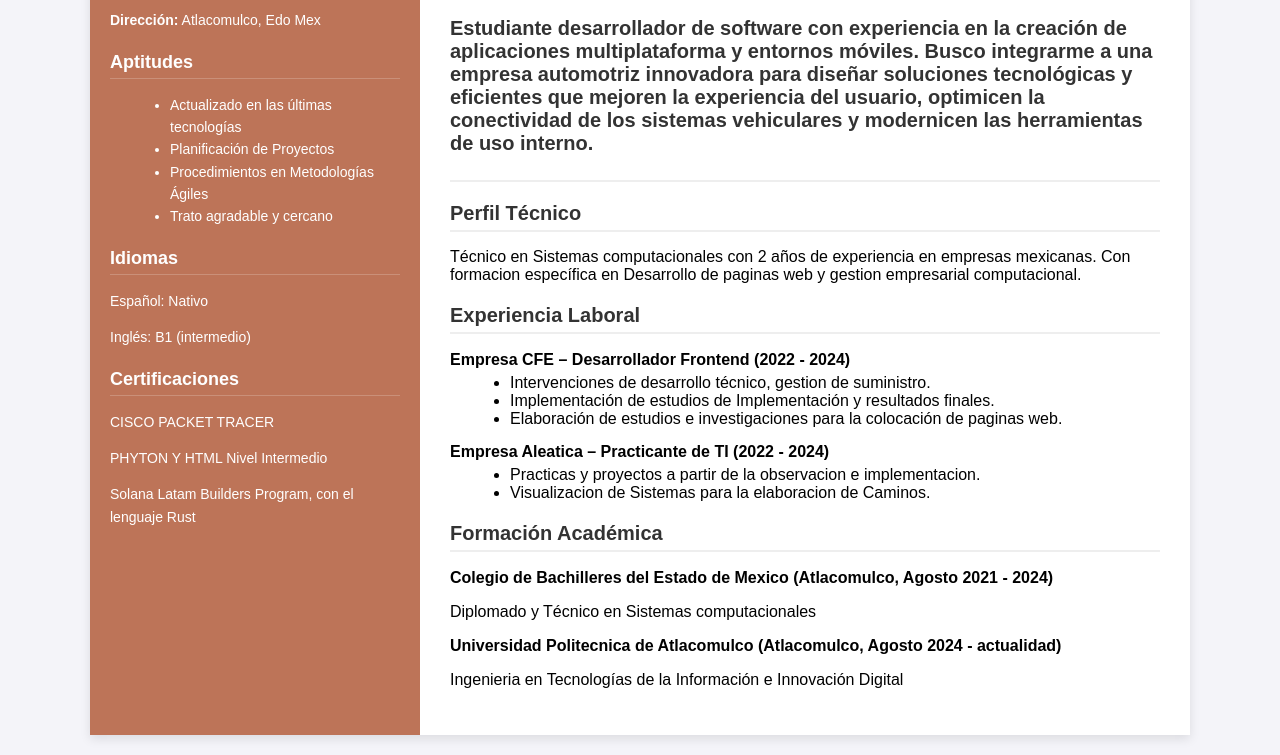
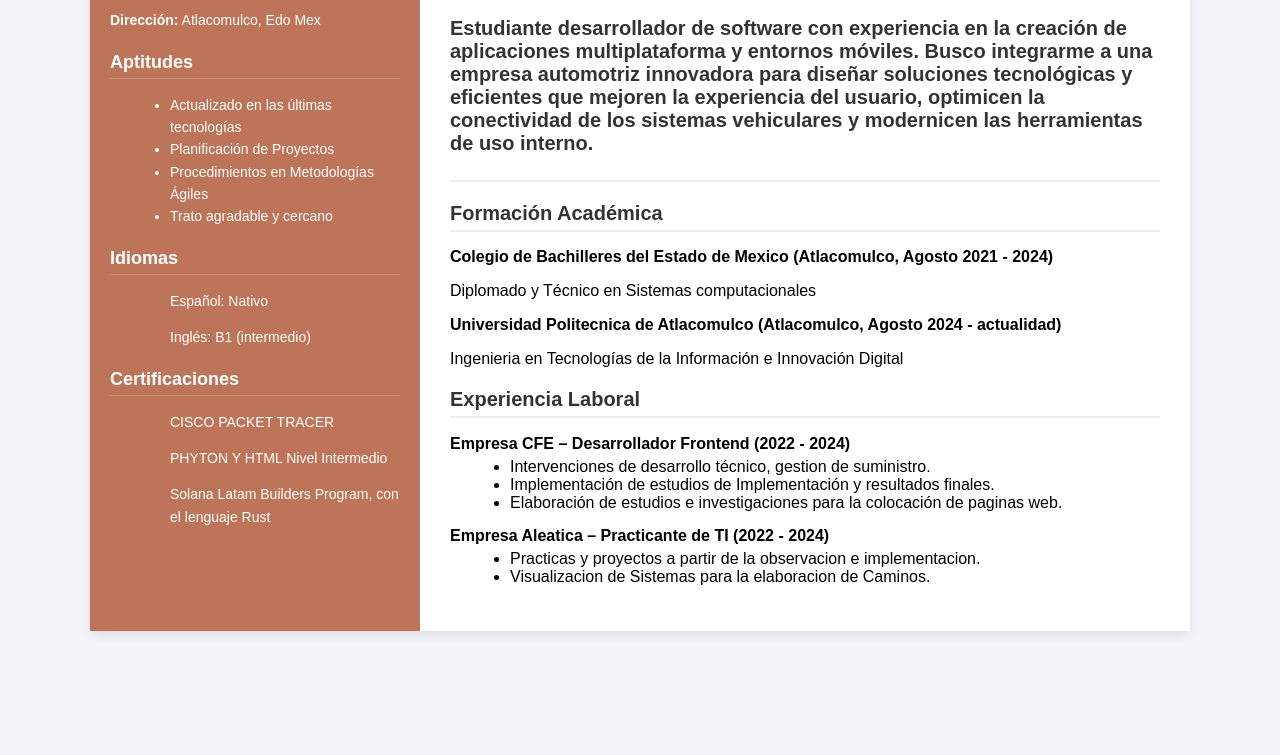
Before and after one commit to glamboa1416-a11y/miCv.html, a plain HTML site: page index.html in a window 1280 px wide. Shown: the part 154-909 px from the top of the page. After the commit the page ends 805 px from the top, so only its background shows below. Drawn offline with Linux system fonts and the light colour scheme.

Commit message:
Fix formatting and structure in index.html

```diff
--- a/index.html
+++ b/index.html
@@ -23,13 +23,17 @@
       </ul>
 
       <h2>Idiomas</h2>
+      <ul>
       <p>Español: Nativo</p>
       <p>Inglés: B1 (intermedio)</p>
+      </ul>
 
       <h2>Certificaciones</h2>
+      <ul>
       <p>CISCO PACKET TRACER</p>
       <p>PHYTON Y HTML Nivel Intermedio</p>
       <p>Solana Latam Builders Program, con el lenguaje Rust</p>
+      </ul>
     </div>
 
     <!-- Columna derecha -->
@@ -37,8 +41,16 @@
       <h1>MULLER GONZALO LUCAS GAMBOA</h1>
       <h2> Objetivo Personal <h2>
         <p>Estudiante desarrollador de software con experiencia en la creación de aplicaciones multiplataforma y entornos móviles. Busco integrarme a una empresa automotriz innovadora para diseñar soluciones tecnológicas y eficientes que mejoren la experiencia del usuario, optimicen la conectividad de los sistemas vehiculares y modernicen las herramientas de uso interno.</p>
-      <h2>Perfil Técnico</h2>
-      <p>Técnico en Sistemas computacionales con 2 años de experiencia en empresas mexicanas. Con formacion específica en Desarrollo de paginas web y gestion empresarial computacional.</p>
+      <p></p>
+        <h2>Formación Académica</h2>
+      <div class="edu">
+        <strong>Colegio de Bachilleres del Estado de Mexico (Atlacomulco, Agosto 2021 - 2024)</strong>
+        <p>Diplomado y Técnico en Sistemas computacionales</p>
+      </div>
+      <div class="edu">
+        <strong>Universidad Politecnica de Atlacomulco (Atlacomulco, Agosto 2024 - actualidad)</strong>
+        <p>Ingenieria en Tecnologías de la Información e Innovación Digital</p>
+      </div>
 
       <h2>Experiencia Laboral</h2>
       <div class="job">
@@ -54,16 +66,7 @@
             <li>Visualizacion de Sistemas para la elaboracion de Caminos.</li>
         </ul>
       </div>
-      <h2>Formación Académica</h2>
-      <div class="edu">
-        <strong>Colegio de Bachilleres del Estado de Mexico (Atlacomulco, Agosto 2021 - 2024)</strong>
-        <p>Diplomado y Técnico en Sistemas computacionales</p>
       </div>
-      <div class="edu">
-        <strong>Universidad Politecnica de Atlacomulco (Atlacomulco, Agosto 2024 - actualidad)</strong>
-        <p>Ingenieria en Tecnologías de la Información e Innovación Digital</p>
-      </div>
-    </div>
   </div>
 </body>
 </html>
```
